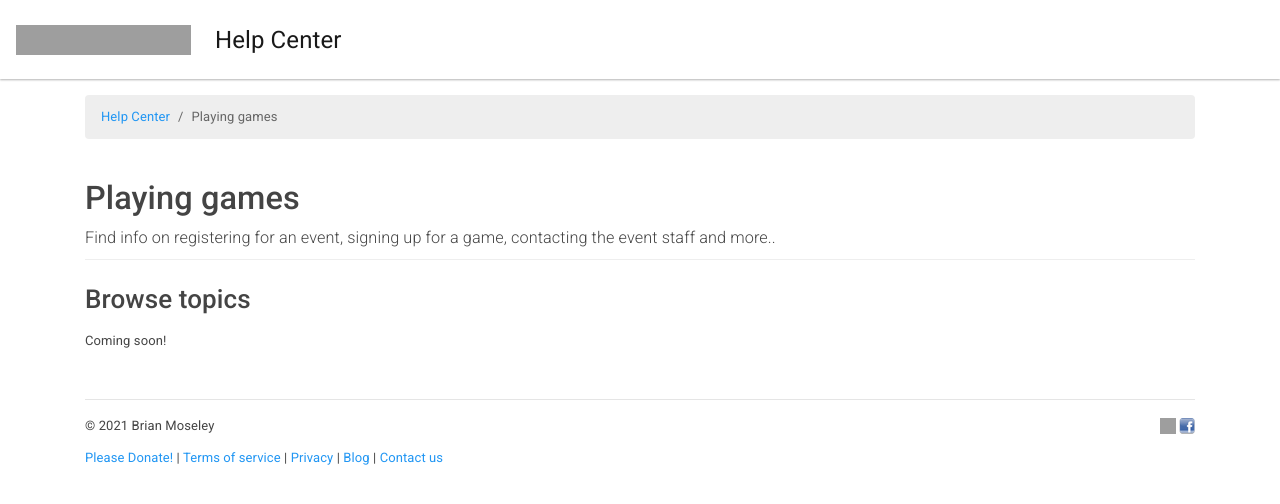
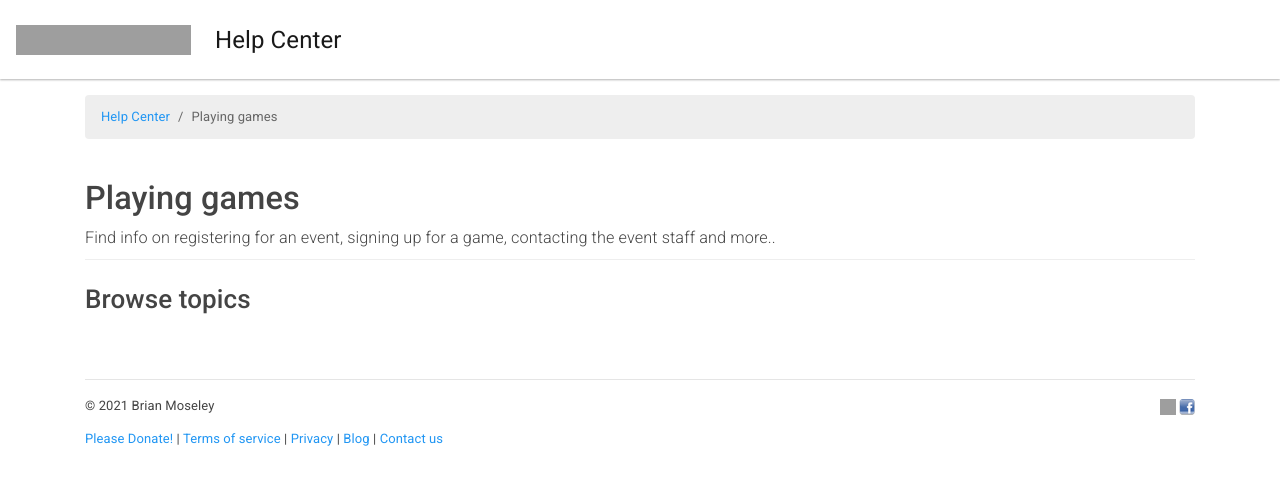
Before and after one commit to warhorn/help.warhorn.net, a Jekyll site: the page built from playing-games/index.html, in a window 1280 px wide. Shown: the top 504 px of the page. Built offline with Jekyll 4.4.1, drawn with Linux system fonts in a browser that asks for light colours; nearby versions of some CDN libraries; grey boxes are pictures that could not be loaded.

Commit message:
remove some hardcoding

```diff
--- a/_layouts/category.html
+++ b/_layouts/category.html
@@ -9,11 +9,15 @@
 
 <div class="row">
   <!-- display: block -->
-  {% for topic in page.topics %}
+  {% assign topics = site.pages | where:"type","topic" |
+  where:"category",page.category %}
 
   <!-- display: block -->
-  {% assign articles = site.pages | where:"type","article" | where:"topic",topic
-  %}
+  {% for topic in topics %}
+
+  <!-- display: block -->
+  {% assign articles = site.pages | where:"type","article" |
+  where:"topic",topic.topic %}
 
   <!-- display: block -->
   {% if articles.size > 0 %}
@@ -21,9 +25,7 @@
   <div class="col col-xl-3">
     <div class="card">
       <div class="card-header">
-        <h5 class="card-title mb-0">
-          {{ topic | split: "-" | join: " " | capitalize }}
-        </h5>
+        <h5 class="card-title mb-0">{{ topic.title }}</h5>
       </div>
 
       <ul class="list-group list-group-flush">
--- a/hosting-an-event/index.html
+++ b/hosting-an-event/index.html
@@ -1,10 +1,8 @@
 ---
 layout: category
+category: hosting-an-event
 title: Hosting an event
 lead: Find info on managing your listing, building a schedule, managing access and more.
-topics:
-  - setting-up-your-event
-  - managing-your-event
 ---
 
 <!-- display: block -->
--- a/playing-games/index.html
+++ b/playing-games/index.html
@@ -1,7 +1,6 @@
 ---
 layout: category
+category: playing-games
 title: Playing games
 lead: Find info on registering for an event, signing up for a game, contacting the event staff and more..
 ---
-
-<p>Coming soon!</p>
```
